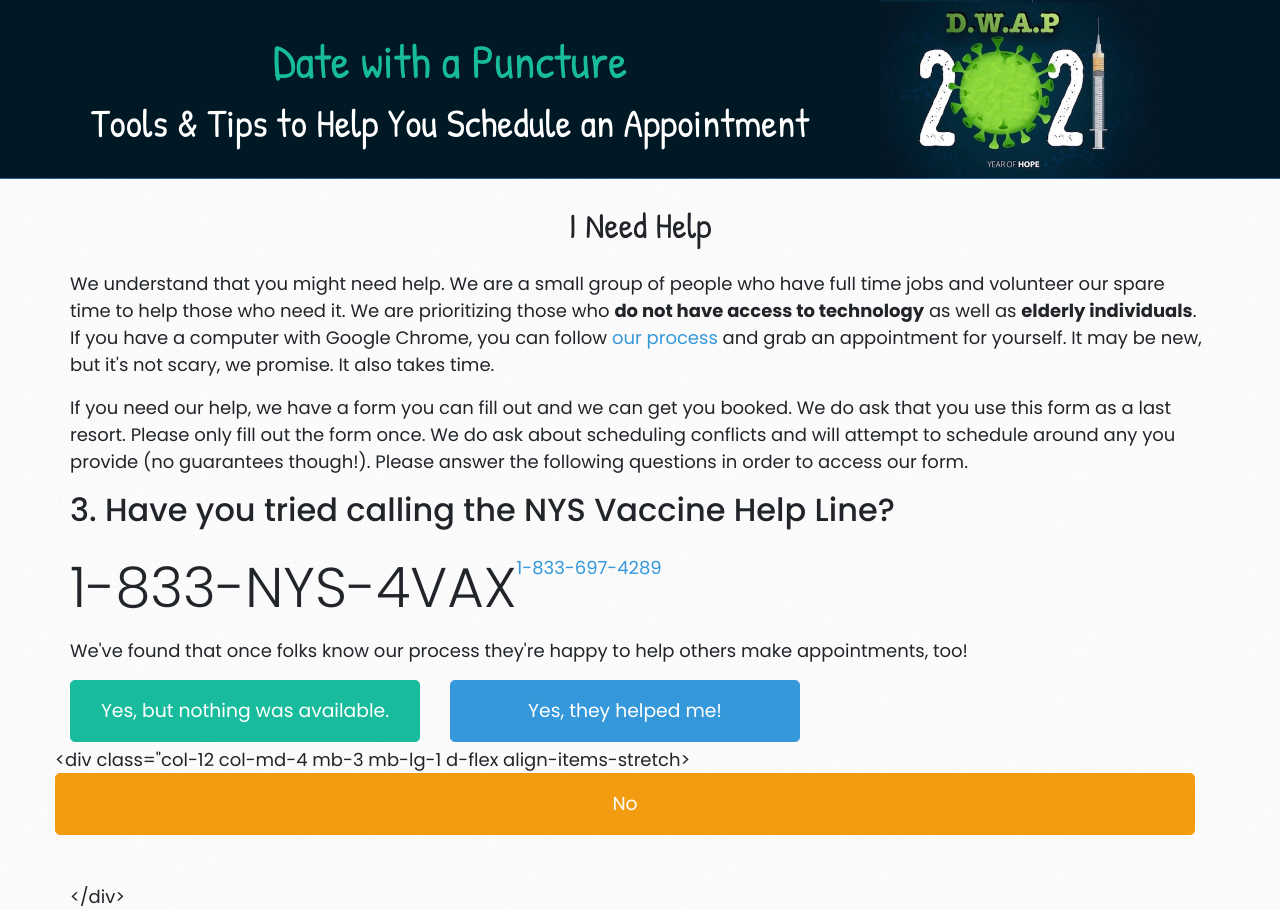
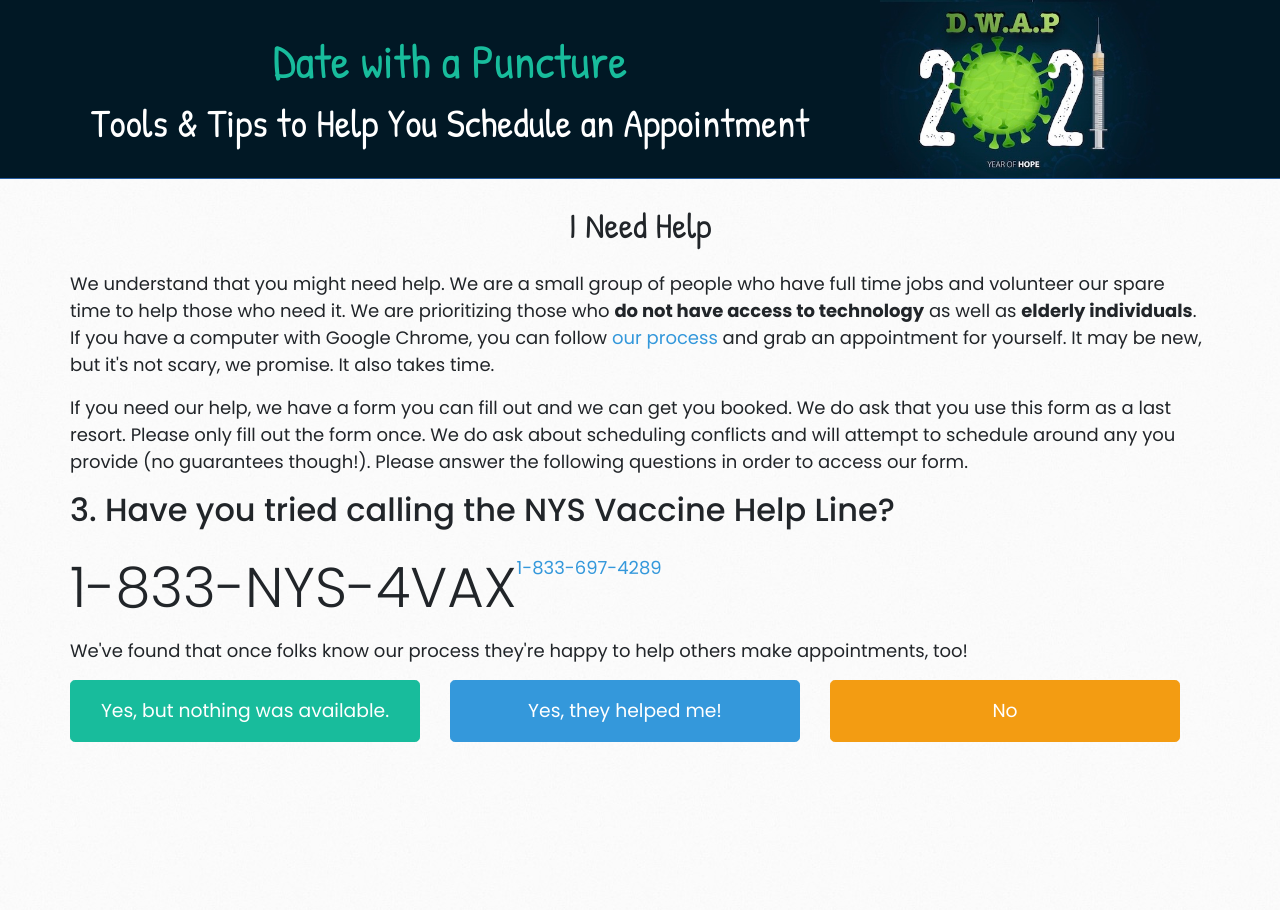
Before and after one commit to loganrath/dwap-main, a Jekyll site: the page built from help-3b.md, in a window 1280 px wide. Built offline with Jekyll 4.4.1, drawn with Linux system fonts in a browser that asks for light colours; nearby versions of some CDN libraries.

Commit message:
Update help-3b.md

```diff
--- a/help-3b.md
+++ b/help-3b.md
@@ -7,7 +7,7 @@
 
 <p class="h3 mb-4">3. Have you tried calling the NYS Vaccine Help Line?</p>
 <p class="text-center display-4 d-block">1-833-NYS-4VAX</p>
-<p class="text-center"><a href="tel:+18336974829">1-833-697-4289</a></p>
+<p class="text-center d-block"><a href="tel:+18336974829">1-833-697-4289</a></p>
 <p>We've found that once folks know our process they're happy to help others make appointments, too!</p>
 
 <div class="row w-100 mb-5">
@@ -16,7 +16,7 @@
 <div class="col-12 col-md-4 mb-3 mb-lg-1 d-flex align-items-stretch">
   <a class="btn btn-info btn-lg btn-block py-md-3" href="javascript:alert('Great! Please close this window.')">Yes, they helped me!</a>
 </div>
-<div class="col-12 col-md-4 mb-3 mb-lg-1 d-flex align-items-stretch>
+<div class="col-12 col-md-4 mb-3 mb-lg-1 d-flex align-items-stretch">
   <a class="btn btn-warning btn-lg btn-block py-md-3 d-flex flex-sm-column align-items-center justify-content-center" href="javascript:alert('Please try calling 1-833-NYS-4VAX.')">No</a>
 </div>
 </div>
```
